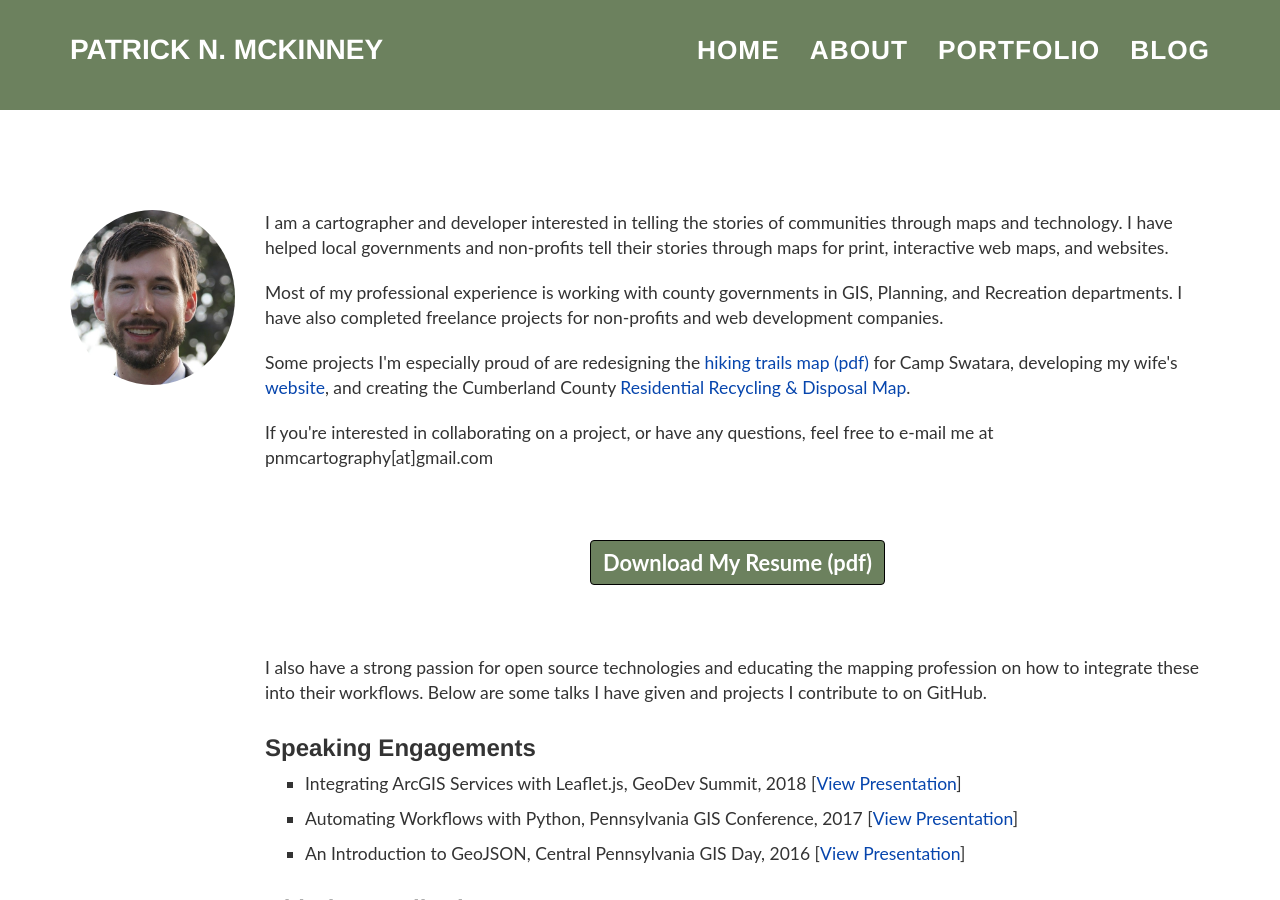
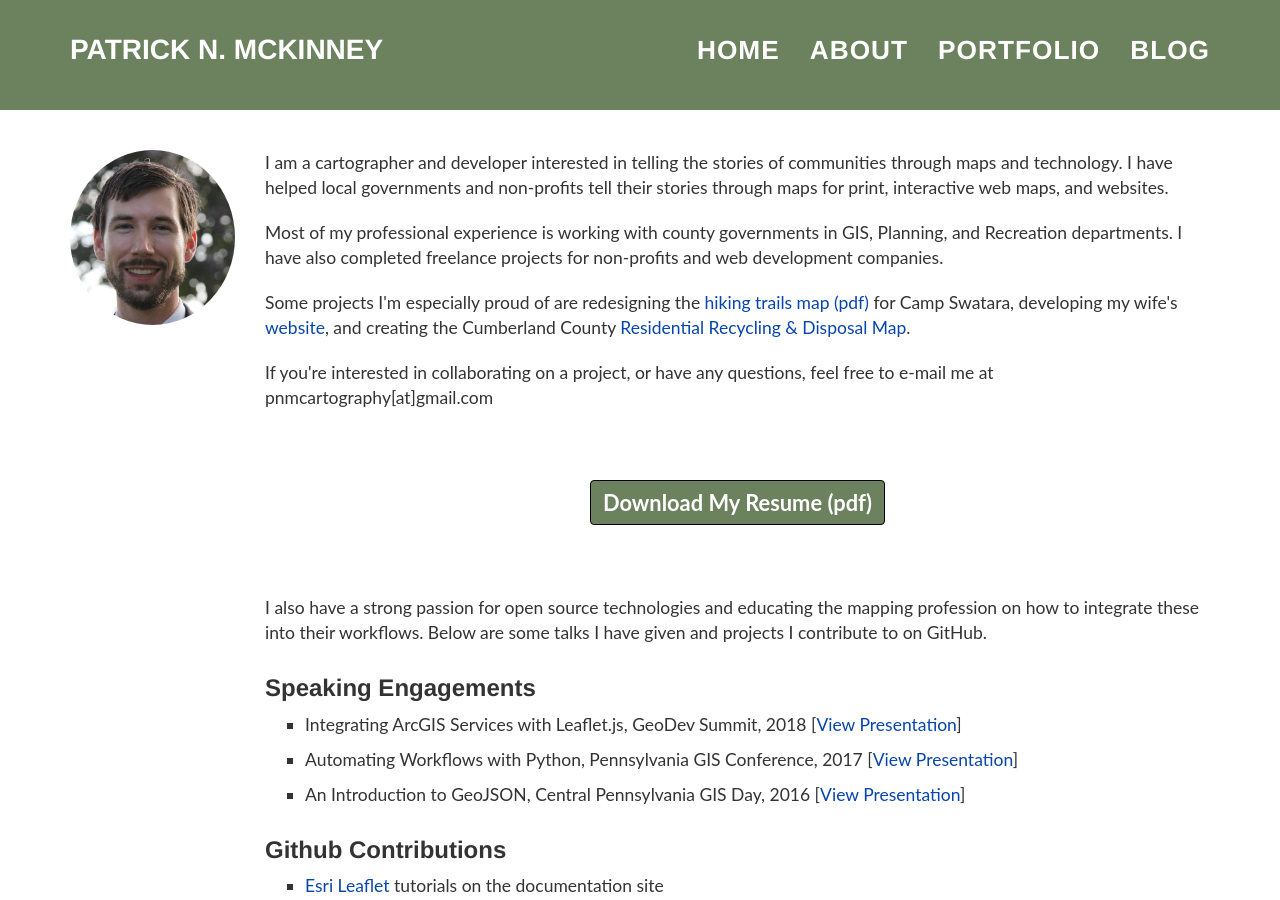
Before and after one commit to pmacMaps/website-live-test, a Jekyll site: the page built from about.html, in a window 1280 px wide and 900 px high. Built offline with Jekyll 4.4.1, drawn with Linux system fonts in a browser that asks for light colours; nearby versions of some CDN libraries.

Commit message:
Test changes to structure

```diff
--- a/_layouts/page.html
+++ b/_layouts/page.html
@@ -1,14 +1,5 @@
 ---
 layout: default
 ---
-<article class="post">
 
-  <header class="post-header">
-    <h1 class="post-title">{{ page.title }}</h1>
-  </header>
-
-  <div class="post-content">
-    {{ content }}
-  </div>
-
-</article>
+{{ content }}
```
